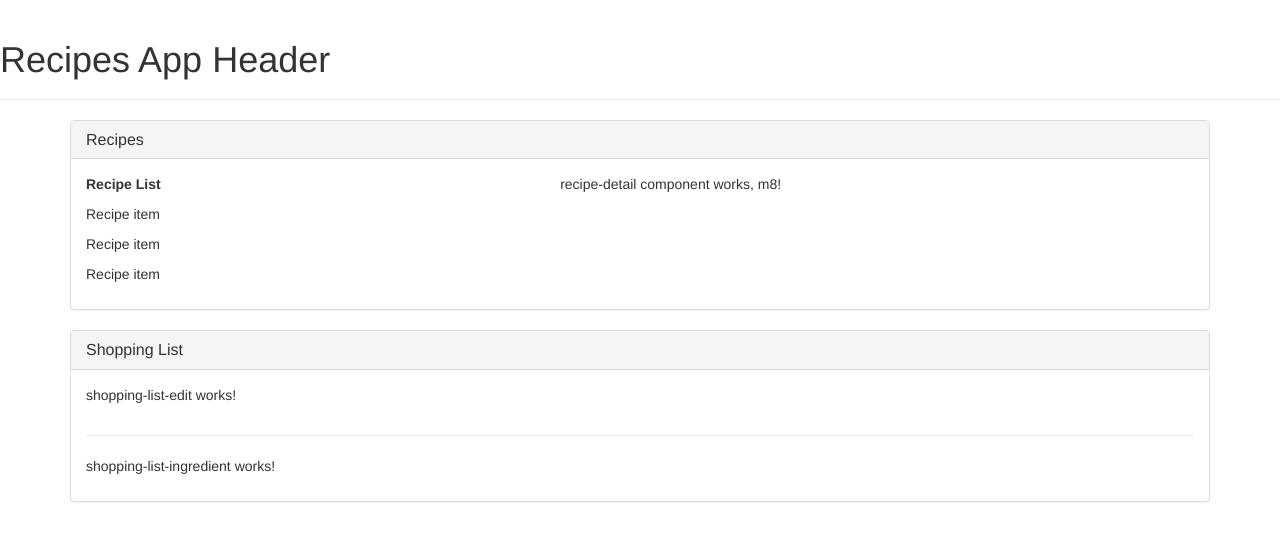
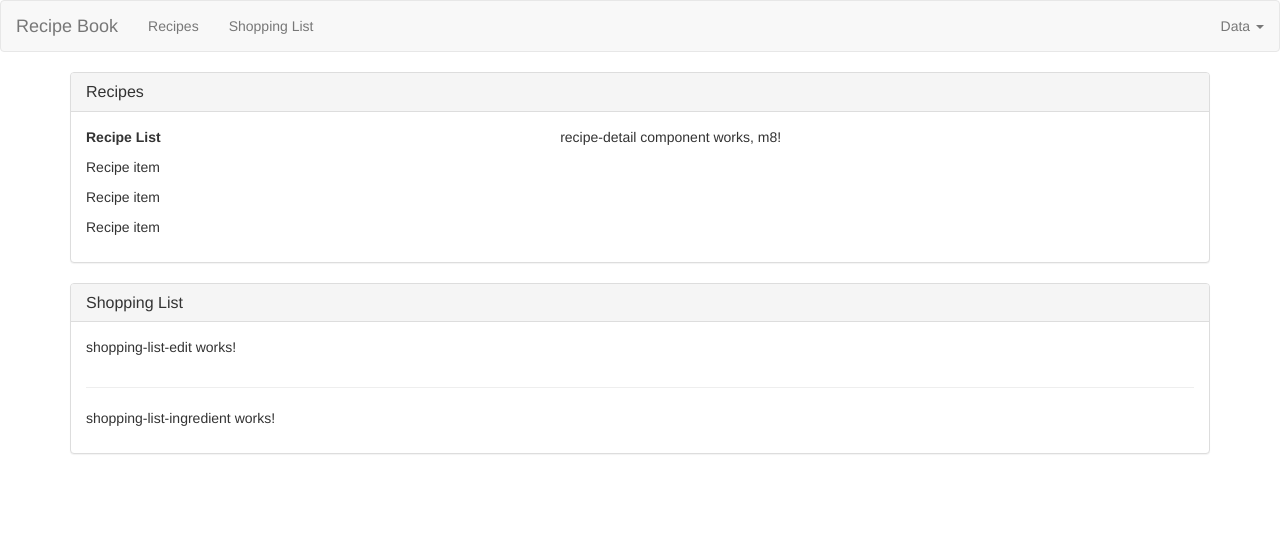
Before and after one commit to pixelador/udemy-angular-recipes-proj, an Angular app: page / in a window 1280 px wide. Shown: the top 540 px of the page. Built offline with nearby package versions, Linux system fonts and the light colour scheme.

Commit message:
Fills out header template structure

```diff
--- a/src/app/header/header.component.html
+++ b/src/app/header/header.component.html
@@ -1,3 +1,22 @@
-<div class="page-header">
-    <h1>Recipes App Header</h1>
-</div>
+<nav class="navbar navbar-default">
+    <div class="container-fluid">
+        <div class="navbar-header">
+            <a href="#" class="navbar-brand">Recipe Book</a>
+        </div>
+        <div class="navbar-default">
+            <ul class="nav navbar-nav">
+                <li><a href="#">Recipes</a></li>
+                <li><a href="#">Shopping List</a></li>
+            </ul>
+            <ul class="nav navbar-nav navbar-right">
+                <li class="dropdown">
+                    <a href="#" class="dropdown-toggle" role="button">Data <span class="caret"></span></a>
+                    <ul class="dropdown-menu">
+                        <li><a href="#">Save Data</a></li>
+                        <li><a href="#">Fetch Data</a></li>
+                    </ul>
+                </li>
+            </ul>
+        </div>
+    </div>
+</nav>
```
